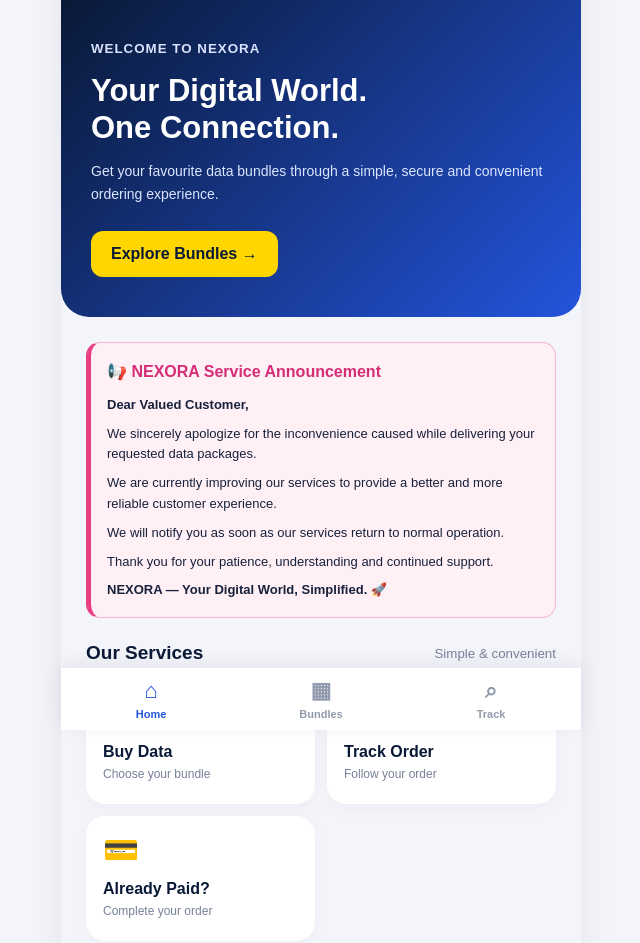
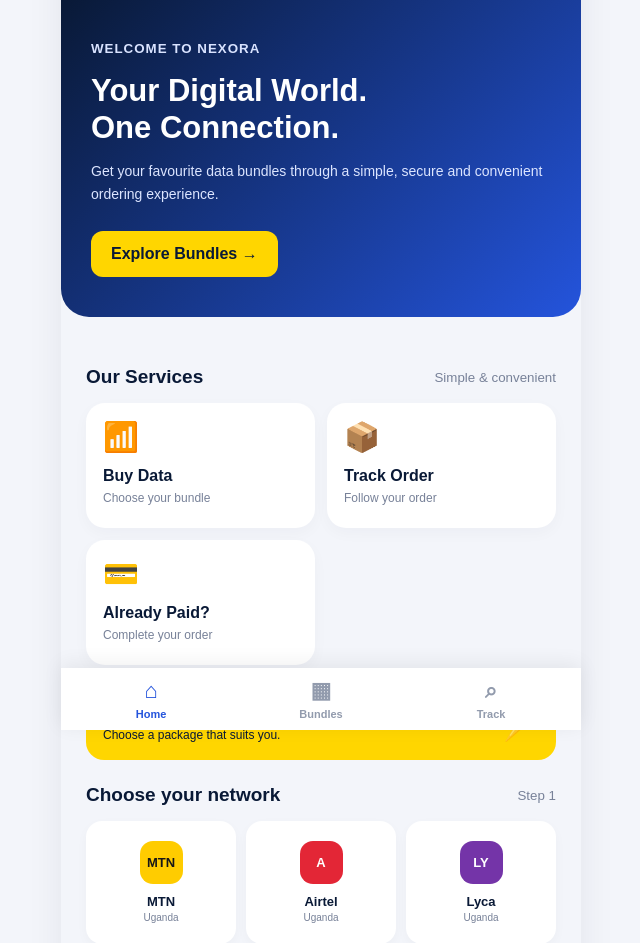
Before and after one commit to mosesksoftware-cyber/NEXORA, a Flask app: page / in a window 1280 px wide. Shown: the part 70-1013 px from the top of the page, without its empty margins (319-959 px from the left). Run offline with Flask 3, Linux system fonts and the light colour scheme; parts of the project's set-up code (start-up, migrations or seed data) failed here and were passed over.

Commit message:
Update index.html

```diff
--- a/templates/index.html
+++ b/templates/index.html
@@ -61,25 +61,6 @@ button,a {-webkit-tap-highlight-color:transparent}
 .promo h3 {margin:0 0 5px;font-size:17px}
 .promo p {margin:0;font-size:12px}
 .promo-icon {font-size:35px}
-.service-announcement {
-    background:#fff0f6;
-    border:1px solid #f3b6d0;
-    border-left:5px solid #e83e83;
-    color:#17213b;
-    padding:16px;
-    border-radius:14px;
-    margin:0 0 22px;
-    line-height:1.6;
-    font-size:13px;
-}
-.service-announcement h3 {
-    color:#d52d76;
-    margin:0 0 10px;
-    font-size:16px;
-}
-.service-announcement p {
-    margin:8px 0;
-}
 .network-grid {display:grid;grid-template-columns:repeat(3,1fr);gap:10px}
 .network-card {background:white;border:2px solid transparent;border-radius:16px;padding:18px 5px;text-align:center;cursor:pointer;box-shadow:0 4px 12px #00000008;color:var(--navy)}
 .network-card.selected {border-color:var(--blue);background:#eaf0ff}
@@ -164,15 +145,6 @@ footer p {color:#c8d3e9;font-size:12px;line-height:1.7}
 
 <main class="content">
 
-<div class="service-announcement" role="status" aria-label="NEXORA service announcement">
-    <h3>📢 NEXORA Service Announcement</h3>
-    <p><strong>Dear Valued Customer,</strong></p>
-    <p>We sincerely apologize for the inconvenience caused while delivering your requested data packages.</p>
-    <p>We are currently improving our services to provide a better and more reliable customer experience.</p>
-    <p>We will notify you as soon as our services return to normal operation.</p>
-    <p>Thank you for your patience, understanding and continued support.</p>
-    <strong>NEXORA — Your Digital World, Simplified. 🚀</strong>
-</div>
 
 <div class="section-heading">
     <h2>Our Services</h2>
```
